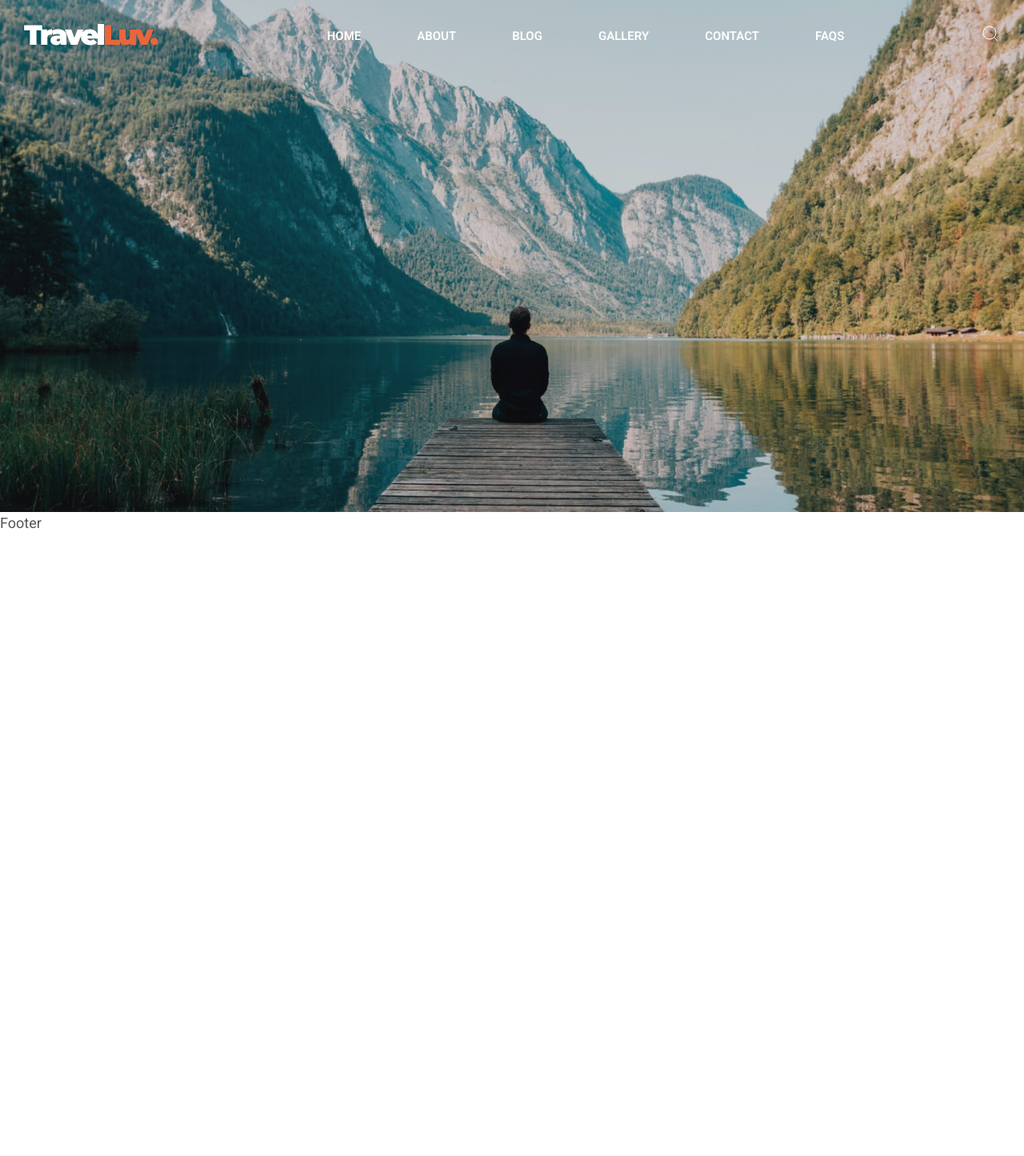
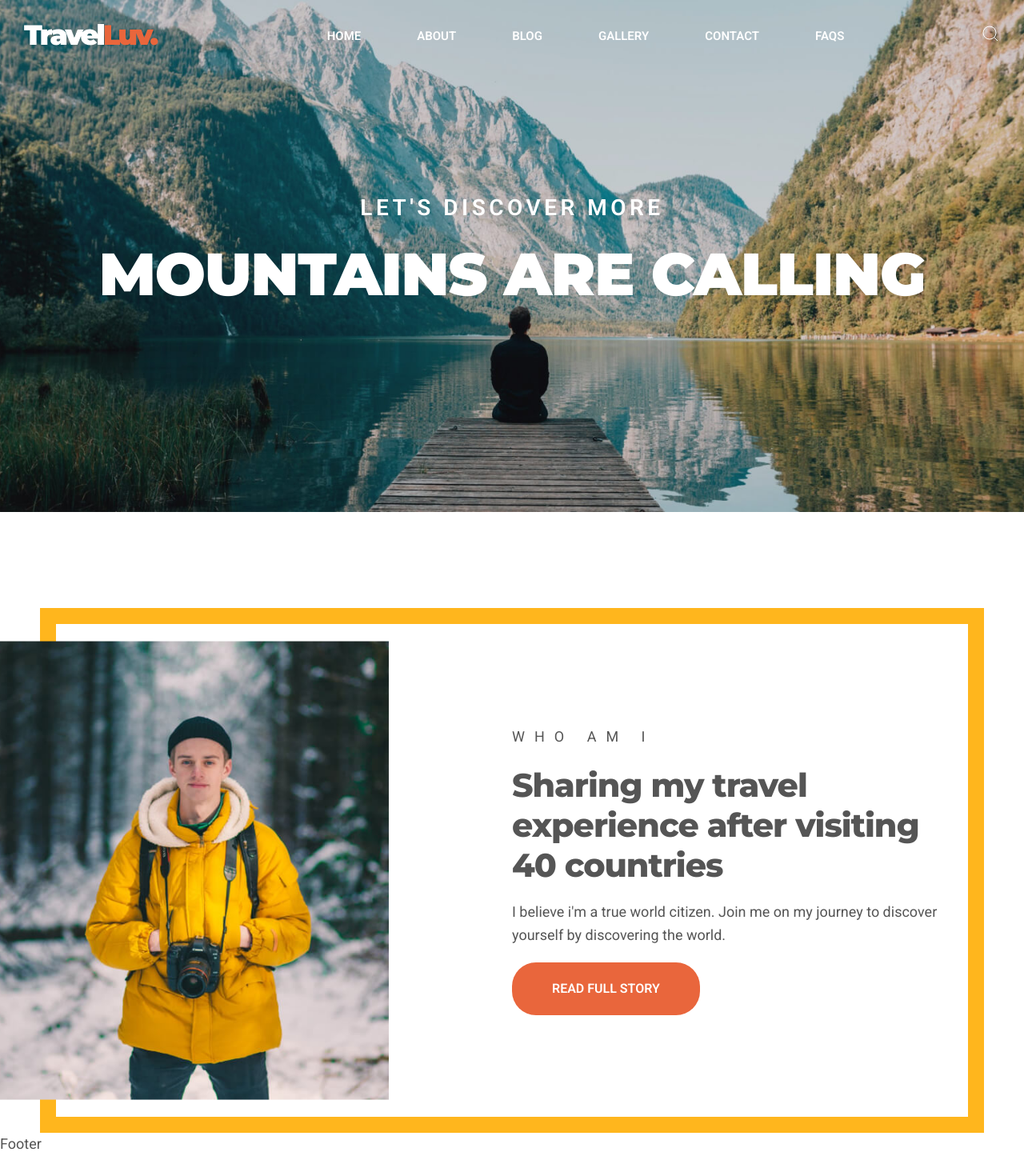
Before and after one commit to alsubogdanov/projectTravelInClass, a React (Create React App) app: page / in a window 1280 px wide. Shown: the whole page at 80% size. Before the commit the page ends 800 px from the top, so only its background shows below. Built offline with nearby package versions, Linux system fonts and the light colour scheme.

Commit message:
17/08/25

```diff
--- a/src/App.js
+++ b/src/App.js
@@ -2,14 +2,18 @@ import Footer from "./components/Footer";
 import Header from "./components/Header";
 import { Routes, Route } from "react-router-dom";
 import Home from "./components/Home";
+import About from "./components/About";
+import SingleArticle from "./components/SingleArticle";
 
 function App() {
   return (
-    <div className="App">
+    <div className="App d-flex f-column">
       <Header />
       <main>
         <Routes>
           <Route path="/" element={<Home />} />
+          <Route path="/about" element={<About />} />
+          <Route path="/article/:id" element={<SingleArticle />} />
           {/* <Route path="/" element={<Home />} />
         <Route path="/about" element={<About />} /> */}
         </Routes>
--- a/src/components/About.jsx
+++ b/src/components/About.jsx
@@ -1,14 +1,18 @@
 import React from "react";
+import Hero from "./Hero";
+import AboutSection from "./AboutSection";
 
 function About() {
   const heroContent = {
     bgImg: "./img/about-banner.jpg",
     title: "About Us",
-    text: "Let's Discover More",
+    text: "Home / About",
   };
+
   return (
     <div>
       <Hero content={heroContent} />
+      <AboutSection icons={true} />
     </div>
   );
 }
--- /dev/null
+++ b/src/components/AboutSection.jsx
@@ -0,0 +1,33 @@
+import React from "react";
+import { Link } from "react-router-dom";
+function AboutSection(props) {
+  console.log(props);
+  const icons = [
+    { img: "./img/fb.svg", link: "fb.com" },
+    { img: "./img/inst.svg", link: "instagram.com" },
+  ];
+
+  return (
+    <section className="about">
+      <div className="container">
+        <div className="about__wrap d-flex jce">
+          <img src="./img/about-img.jpg" alt="" />
+          <div className="about__details">
+            <p className="about_header">Who am i</p>
+            <h2 className="section_title">
+              Sharing my travel experience after visiting 40 countries
+            </h2>
+            <p>
+              I believe i'm a true world citizen. Join me on my journey to
+              discover yourself by discovering the world.
+            </p>
+            {props?.btn && <Link to="/about">Read full story</Link>}
+            {/* {props?.icons &&} */}
+          </div>
+        </div>
+      </div>
+    </section>
+  );
+}
+
+export default AboutSection;
--- a/src/components/Hero.jsx
+++ b/src/components/Hero.jsx
@@ -4,15 +4,22 @@ function Hero({ content }) {
   console.log(content);
 
   return (
-    <div
-      className="hero"
+    <section
+      className="hero mb12"
       style={{
         height: content?.height ? content.height : "60vh",
         backgroundImage: content?.bgImg
           ? `url(${content.bgImg})`
           : `url(./img/default-bg.jpg)`,
       }}
-    ></div>
+    >
+      {content && (
+        <div className="hero__wrap d-flex f-column jcc aic h100">
+          <p>{content.text}</p>
+          <h1>{content.title}</h1>
+        </div>
+      )}
+    </section>
   );
 }
 
--- a/src/components/Home.jsx
+++ b/src/components/Home.jsx
@@ -1,5 +1,6 @@
 import React from "react";
 import Hero from "./Hero";
+import AboutSection from "./AboutSection";
 
 function Home() {
   const heroContent = {
@@ -9,9 +10,10 @@ function Home() {
     text: "Let's Discover More",
   };
   return (
-    <div>
+    <>
       <Hero content={heroContent} />
-    </div>
+      <AboutSection btn={true} />
+    </>
   );
 }
 
--- /dev/null
+++ b/src/components/SingleArticle.jsx
@@ -0,0 +1,62 @@
+import React from "react";
+import Hero from "./Hero";
+
+function SingleArticle() {
+  const heroContent = {
+    bgImg: "./img/about-img.jpg",
+    title: "Blog Single",
+    text: "Home / Blog Single",
+  };
+  const data = {
+    id: 1,
+    title: "How to Start with React",
+    img: "/images/react1.jpg",
+    author: "John Smith",
+    createDate: "2025-08-10",
+    description: "A beginner's guide to starting your first React project.",
+    content: [
+      { type: "h2", text: "Introduction" },
+      {
+        type: "p",
+        text: "React is a popular JavaScript library for building user interfaces. It is component-based and declarative.",
+      },
+      { type: "h2", text: "Installation" },
+      {
+        type: "p",
+        text: "To start with React, you can use Create React App or Vite to quickly set up your environment. After installation, you can run the development server and start building components.",
+      },
+      { type: "h2", text: "Conclusion" },
+      {
+        type: "p",
+        text: "React is powerful, flexible, and supported by a large community, making it a great choice for modern web apps.",
+      },
+    ],
+  };
+  return (
+    <div>
+      <Hero content={heroContent} />
+      <article>
+        <div className="container">
+          {data && (
+            <div className="article__wrap">
+              <div className="block_data">
+                <p>
+                  by <span>{data.author}</span> on {data.createDate}
+                </p>
+              </div>
+              <h2 className="article_title">{data.title}</h2>
+              <img src={data.img} alt="" />
+
+              {data.content.map((block, i) => {
+                if (block.type === "h2") return <h2 key={i}>{block.text}</h2>;
+                if (block.type === "p") return <p key={i}>{block.text}</p>;
+              })}
+            </div>
+          )}
+        </div>
+      </article>
+    </div>
+  );
+}
+
+export default SingleArticle;
--- a/src/style/main.scss
+++ b/src/style/main.scss
@@ -8,7 +8,9 @@
 }
 
 html,
-body {
+body,
+#root,
+.App {
   height: 100%;
 }
 
@@ -54,6 +56,17 @@ button {
   background: none;
   border: none;
 }
+.section_title {
+  font-size: 4.1rem;
+  font-family: Montserrat, sans-serif;
+  font-weight: 800;
+  letter-spacing: -1px;
+  line-height: 5rem;
+  &.accent {
+    color: $primary;
+  }
+}
+// .section_title.accent{}
 // #endregion main
 
 // #region header
@@ -86,6 +99,77 @@ header {
   background-repeat: no-repeat;
   background-size: cover;
   background-position: center;
+  .hero__wrap {
+    p {
+      font-size: 2.8rem;
+      color: $light;
+      text-transform: uppercase;
+      font-weight: 600;
+      letter-spacing: 4.5px;
+    }
+    h1 {
+      font-size: 7.45rem;
+      color: $light;
+      font-family: Montserrat, sans-serif;
+      font-weight: 900;
+      letter-spacing: -1px;
+      text-transform: uppercase;
+    }
+  }
 }
 
 // #endregion hero
+
+// #region about
+.about__wrap {
+  border: 20px solid $accent-color;
+  padding: 2rem;
+  position: relative;
+  min-height: 65.6rem;
+  .about__details {
+    width: 50%;
+    display: flex;
+    flex-direction: column;
+    gap: 2rem;
+    align-items: flex-start;
+    justify-content: center;
+  }
+  img {
+    position: absolute;
+    left: -115px;
+    top: 50%;
+    width: 50%;
+    height: 93%;
+    object-fit: contain;
+    transform: translateY(-50%);
+  }
+  .about_header {
+    font-size: 1.8rem;
+    letter-spacing: 12px;
+    text-transform: uppercase;
+  }
+  a {
+    display: inline-block;
+    font-size: 1.6rem;
+    font-weight: 600;
+    text-transform: uppercase;
+    color: $light;
+    background-color: $primary;
+    border-radius: 30px;
+    padding: 2rem 5rem;
+  }
+}
+
+// #endregion about
+
+// #region article
+article {
+  .block_data {
+    text-transform: uppercase;
+    span {
+      font-weight: 600;
+    }
+  }
+}
+
+// #endregion article
--- a/src/style/mar_pad.scss
+++ b/src/style/mar_pad.scss
@@ -40,3 +40,6 @@ $pb-values: 27, 20, 18, 16, 15, 14, 13, 12, 11, 10, 9, 8, 7, 6, 5, 4, 3, 2, 1;
 .w100 {
   width: 100%;
 }
+.h100 {
+  height: 100%;
+}
```
Also changed, not shown: public/img/10.webp (added).
